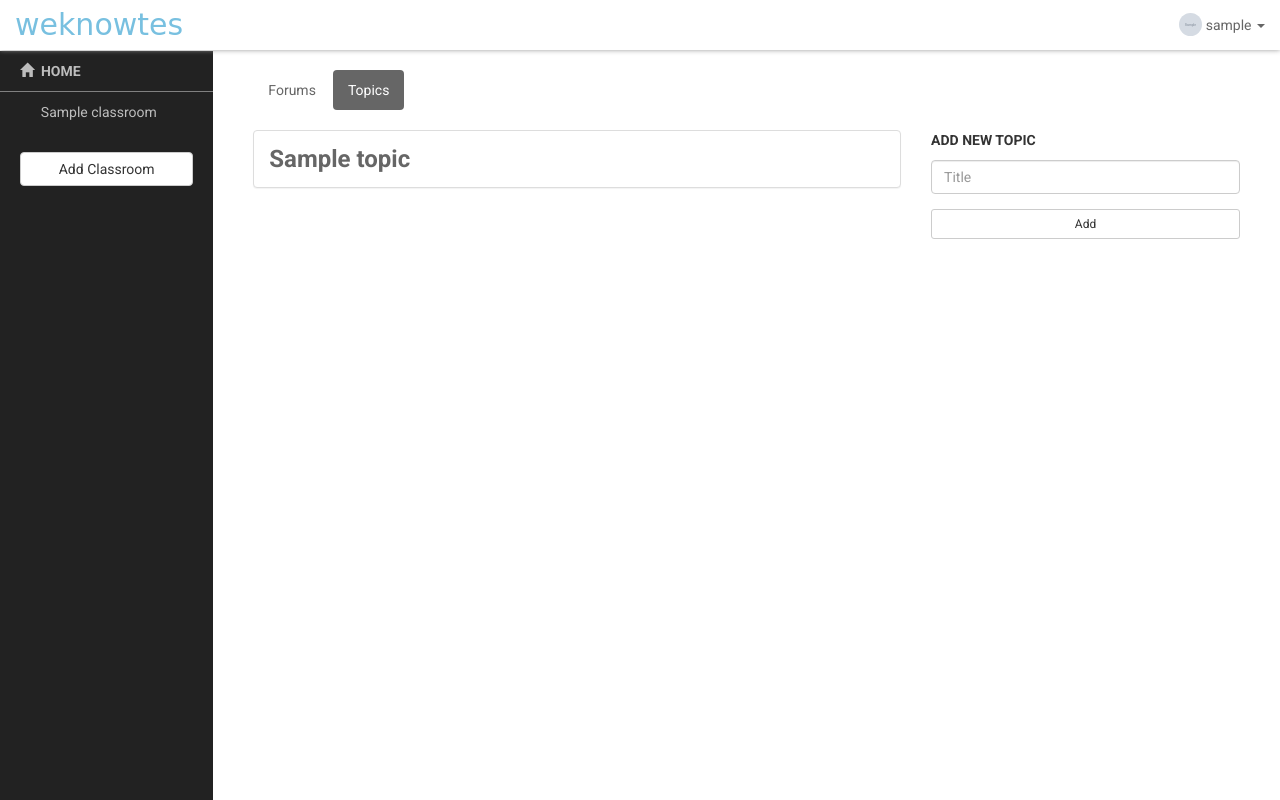
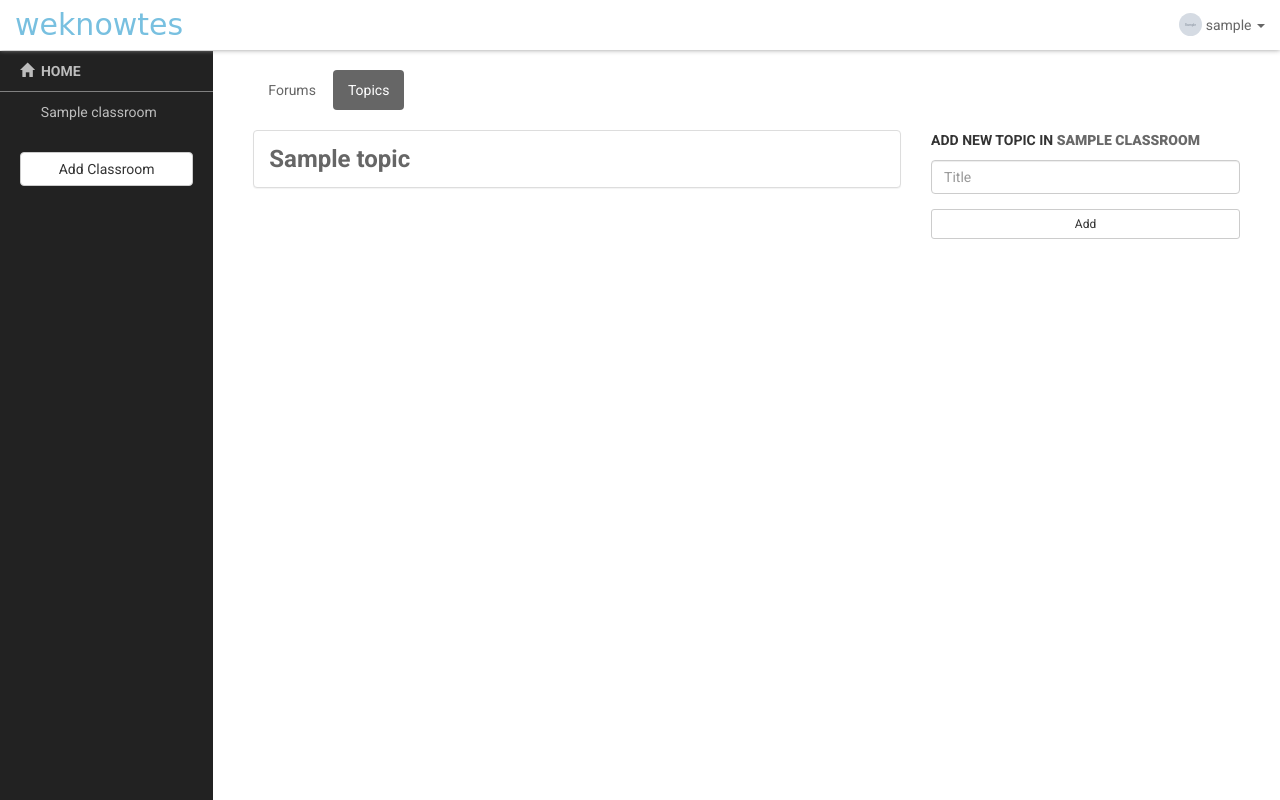
Before and after one commit to generil/hackathon, a Django app: page /classroom/1/topic/ in a window 1280 px wide. Run offline with Django 3.2, Linux system fonts and the light colour scheme; a user stored in the database is signed in; tables that the repository leaves empty hold one stand-in row (values such as "Sample post"); grey boxes marked "Sample" are stand-in pictures; some libraries are stand-ins or nearby versions; some web fonts are replaced.

Commit message:
naega hajima hajima

```diff
--- a/classroom/templates/classroom/forum.html
+++ b/classroom/templates/classroom/forum.html
@@ -53,7 +53,7 @@
 				{% endif %}
 			</div>
 			<div class="col-lg-4 col-md-4">
-				<p style="font-weight:bold">POST TO {{classroom.name.upper}}</p>
+				<p style="font-weight:bold">POST TO <span style="font-weight:900; color: dimgray">{{classroom.name.upper}}</p>
 				<form action="{% url 'classroom:post_on_forum' classroom.pk %}?next={{ request.path }}" method="POST" enctype="multipart/form-data">
 					{% csrf_token %}
 					<div class="form-group">
--- a/classroom/templates/classroom/topic_details.html
+++ b/classroom/templates/classroom/topic_details.html
@@ -1,12 +1,12 @@
 {% extends "home.html" %}
 
 {% block content %}
-	<h1 style="font-weight:bold;font-size:4em;margin-top:0px;">{{topic.name}}</h1>
+	<h1 style="font-weight:900;font-size:4em;margin-top:0px;">{{topic.name}}</h1>
 
 	<div class="row" style="margin-top:20px;">
 		<div class="col-lg-8 col-md-8">
 			{% if posts|length == 0 %}
-			<h1>No posts</h1>
+				<h4><em>No topics</em></h4>
 			{% else %}
 				<div class="row">
 					{% for post in posts %}
--- a/classroom/templates/classroom/topics.html
+++ b/classroom/templates/classroom/topics.html
@@ -23,7 +23,7 @@
 				{% endif %}
 			</div>
 			<div class="col-lg-4 col-md-4">
-				<p style="font-weight:bold">ADD NEW TOPIC</p>
+				<p style="font-weight:bold">ADD NEW TOPIC IN <span style="font-weight:900; color: dimgray">{{classroom.name.upper}}</span></p>
 				<form action="{% url 'classroom:add_topic' classroom.pk %}" method="POST">
 					{% csrf_token %}
 					<div class="form-group">
--- a/hackathon/static/css/app.css
+++ b/hackathon/static/css/app.css
@@ -1,8 +1,12 @@
-@import url('https://fonts.googleapis.com/css?family=Roboto:400,500,700,900');
+@import url('https://fonts.googleapis.com/css?family=Roboto:100,100i,300,300i,400,400i,500,500i,700,700i,900,900i');
 
 body {
 	padding-top: 50px;
-	font-family: 'Roboto', sans-serif;
+	font-family: 'SF UI Text', 'Roboto', 'Segoe UI', 'Helvetica Neue', 'Helvetica', arial, sans-serif;
+}
+
+h1, h2, h3 {
+	font-family: 'SF UI Display', 'Roboto', 'Segoe UI', 'Helvetica Neue', 'Helvetica', arial, sans-serif;
 }
 
 .sub-header {
--- a/hackathon/templates/sidebar.html
+++ b/hackathon/templates/sidebar.html
@@ -9,7 +9,7 @@
     </ul>
 <!--if wala-->
 {% else %}
-    <p style="color:dimgray" id="textshit">You have no classrooms</p>
+    <p style="color:grey; margin-top:10px">You have no classrooms</p>
 {% endif %}
 
 <div id="addclassroom" style="display:none">
```
Also changed, not shown: storage/user_alfee_Screenshot from 2017-05-28 07-25-41.png (added).
